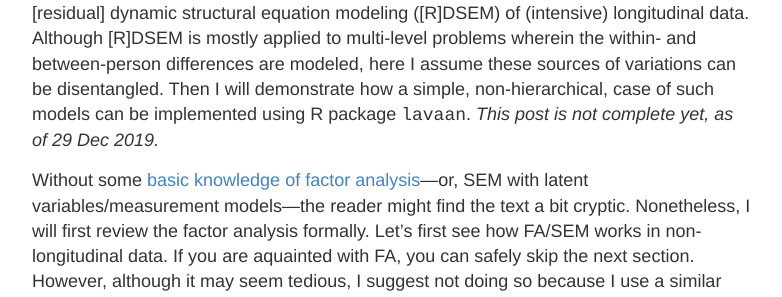
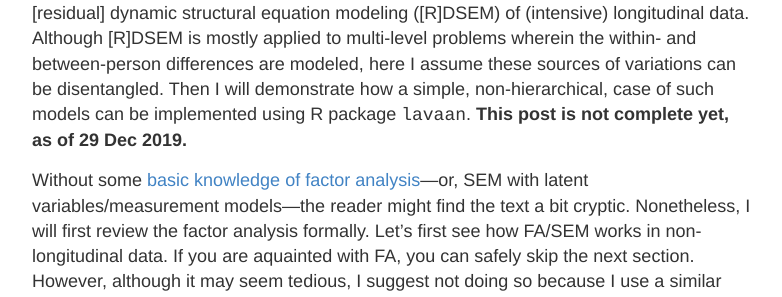
Before and after one commit to psyguy/psyguy.github.io, a Jekyll site: the page built from _posts/2019-12-29-Dynamic Structural Equation Modeling# Residual Dynamic Structural Equation Modeling.md, in a window 1280 px wide. Shown: the part 302-599 px from the top of the page, without its empty margins (248-1030 px from the left). Built offline with Jekyll 4.4.1, drawn with Linux system fonts in a browser that asks for light colours; our own code applies the rules of GitHub Pages for plain Markdown files; comment, search, counter and statistics services are not loaded.

```diff
--- a/_posts/2019-12-29-Dynamic Structural Equation Modeling# Residual Dynamic Structural Equation Modeling.md
+++ b/_posts/2019-12-29-Dynamic Structural Equation Modeling# Residual Dynamic Structural Equation Modeling.md
@@ -1,4 +1,4 @@
-This document is an informal introduction to---and a subsequent literature review of---[residual] dynamic structural equation modeling ([R]DSEM) of (intensive) longitudinal data. Although [R]DSEM is mostly applied to multi-level problems wherein the within- and between-person differences are modeled, here I assume these sources of variations can be disentangled. Then I will demonstrate how a simple, non-hierarchical, case of such models can be implemented using R package `lavaan`. *This post is not complete yet, as of 29 Dec 2019.*
+This document is an informal introduction to---and a subsequent literature review of---[residual] dynamic structural equation modeling ([R]DSEM) of (intensive) longitudinal data. Although [R]DSEM is mostly applied to multi-level problems wherein the within- and between-person differences are modeled, here I assume these sources of variations can be disentangled. Then I will demonstrate how a simple, non-hierarchical, case of such models can be implemented using R package `lavaan`. **This post is not complete yet, as of 29 Dec 2019.**
 
 Without some [basic knowledge of factor analysis](https://en.wikipedia.org/wiki/Factor_analysis)---or, SEM with latent variables/measurement models---the reader might find the text a bit cryptic. Nonetheless, I will first review the factor analysis formally. Let's first see how FA/SEM works in non-longitudinal data. If you are aquainted with FA, you can safely skip the next section. However, although it may seem tedious, I suggest not doing so because I use a similar notation afterwards.
 
```
